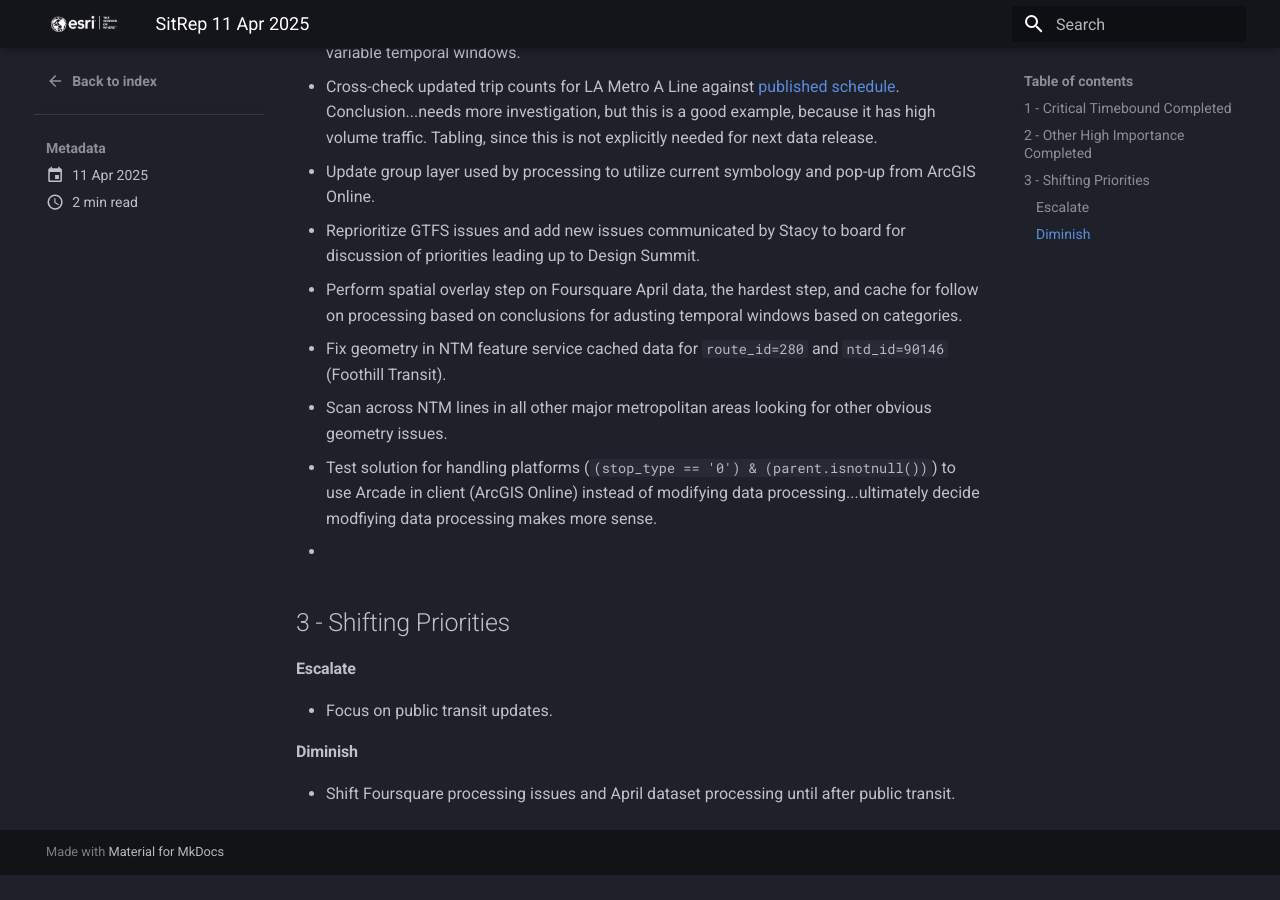
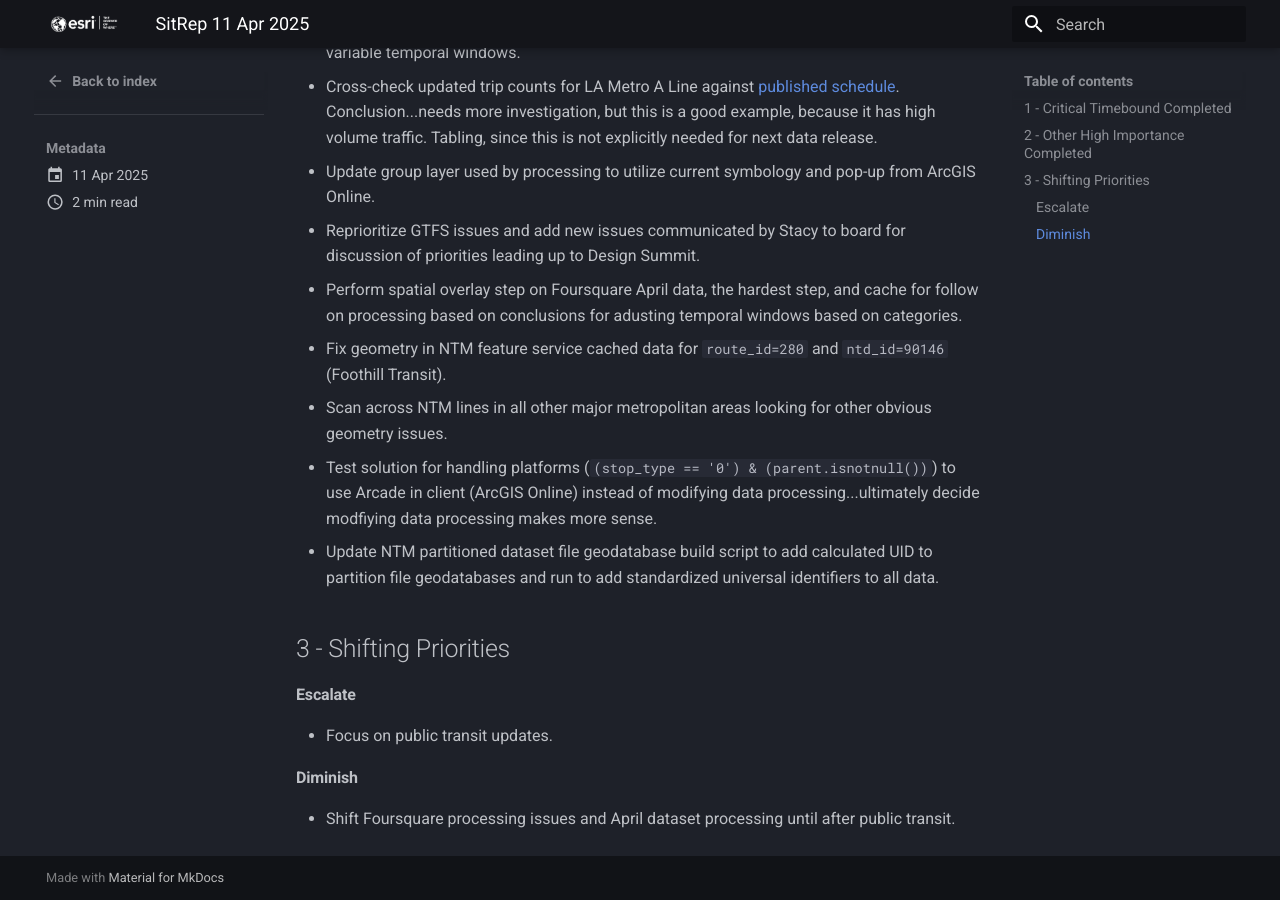
Before and after one commit to knu2xs/esri-resource-page, an MkDocs documentation site: the page built from docs/sitreps/posts/sitrep_20250411.md, in a window 1280 px wide and 900 px high, scrolled down 1086 px. Built offline with MkDocs 1.6.1 and Material for MkDocs 9.7.7, drawn with Linux system fonts in a browser that asks for light colours; before the commit the page ends 1961 px from its top, so only the background shows below that.

Commit message:
update sitreps

```diff
--- a/docs/sitreps/posts/sitrep_20250411.md
+++ b/docs/sitreps/posts/sitrep_20250411.md
@@ -29,7 +29,7 @@
 - Fix geometry in NTM feature service cached data for `route_id=280` and `ntd_id=90146` (Foothill Transit).
 - Scan across NTM lines in all other major metropolitan areas looking for other obvious geometry issues.
 - Test solution for handling platforms (`(stop_type == '0') & (parent.isnotnull())`) to use Arcade in client (ArcGIS Online) instead of modifying data processing...ultimately decide modfiying data processing makes more sense.
--
+- Update NTM partitioned dataset file geodatabase build script to add calculated UID to partition file geodatabases and run to add standardized universal identifiers to all data.
 
 ## 3 - Shifting Priorities
 
```
